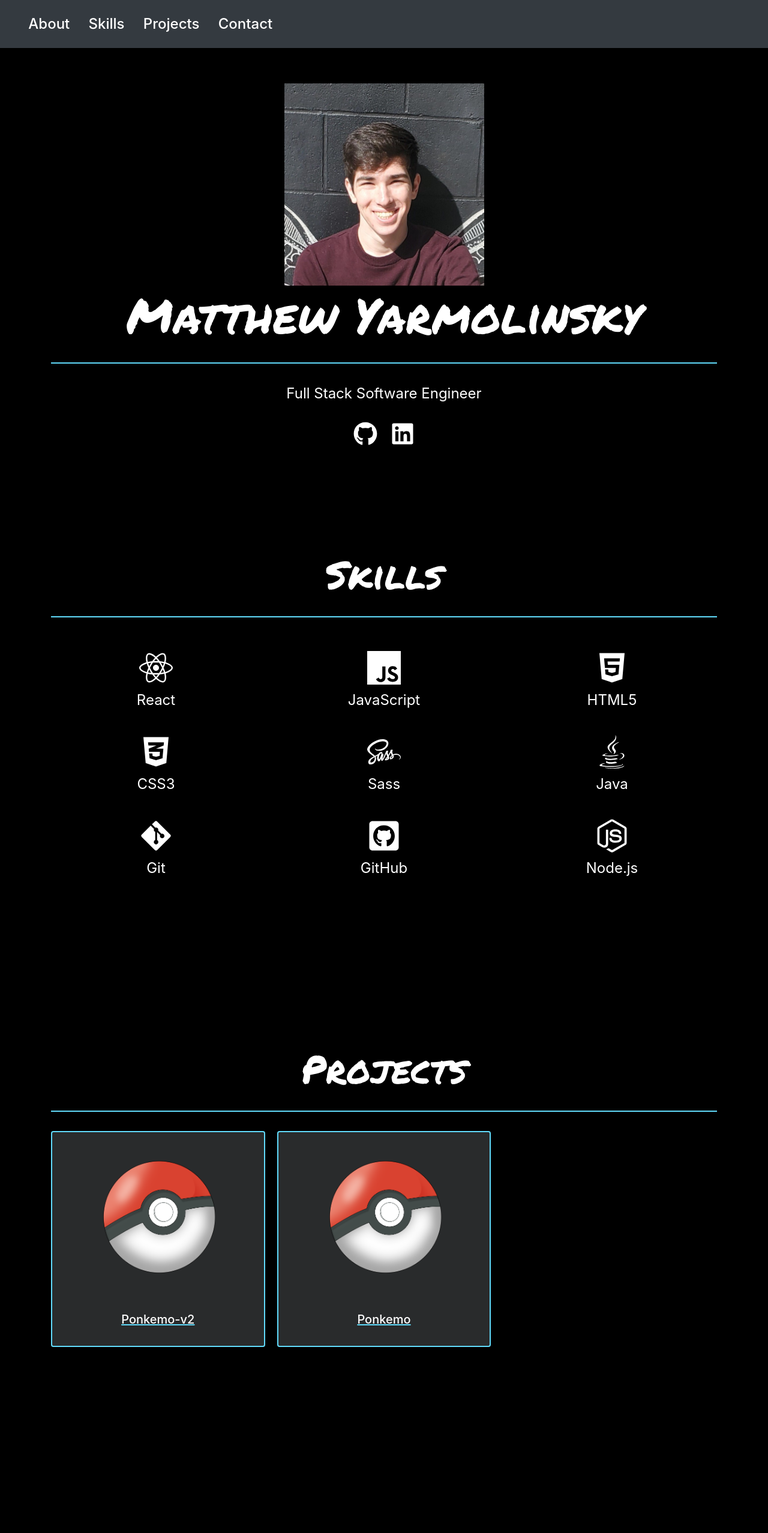
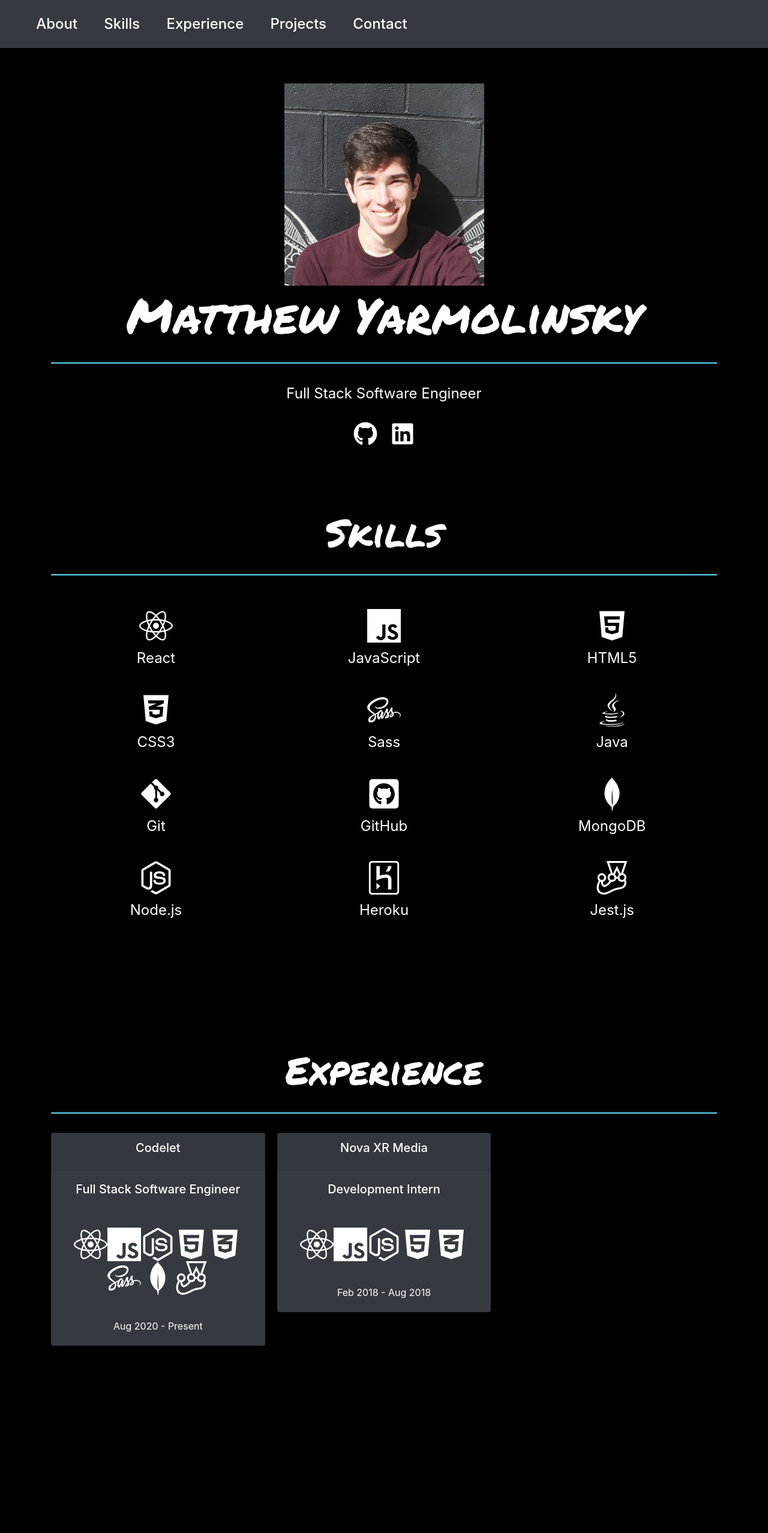
Before and after one commit to myarmolinsky/Portfolio, a React (Create React App) app: page / in a window 1280 px wide. Shown: the top 2555 px of the page at 60% size. Built offline with nearby package versions, Linux system fonts and the light colour scheme.

Commit message:
Added Experience section

```diff
--- a/src/components/About.js
+++ b/src/components/About.js
@@ -3,11 +3,12 @@ import { name } from "../data";
 // PFP
 import pfp from "../assets/images/pfp.jpg";
 
-const About = ({ theme }) => {
-  const newTheme = `${theme} d-flex flex-column min-vh-100 justify-content-center`;
-
+const About = () => {
   return (
-    <header id="about" className={newTheme}>
+    <header
+      id="about"
+      className="d-flex flex-column min-vh-100 justify-content-center"
+    >
       <div className="container text-center">
         <img className="pfp" src={pfp} alt="Matthew Yarmolinsky" />
         <h1>{name}</h1>
--- a/src/components/App.js
+++ b/src/components/App.js
@@ -1,25 +1,22 @@
-import { useState } from "react";
-import { githubUrl, linkedinUrl } from "../data";
 import About from "./About";
 import Skills from "./Skills";
 import Projects from "./Projects";
 import Contact from "./Contact";
 import Footer from "./Footer";
 import NavBar from "./NavBar";
+import Experience from "./Experience";
 
 const App = () => {
-  // Change the defualt theme below ("dark" or "light")
-  const [theme, setTheme] = useState("dark");
-
   return (
-    <>
-      <NavBar theme={theme} setTheme={setTheme} />
-      <About theme={theme} />
-      <Skills theme={theme} />
-      <Projects theme={theme} />
-      <Contact theme={theme} />
-      <Footer githubUrl={githubUrl} linkedinUrl={linkedinUrl} />
-    </>
+    <div className="dark">
+      <NavBar />
+      <About />
+      <Skills />
+      <Experience />
+      <Projects />
+      <Contact />
+      <Footer />
+    </div>
   );
 };
 
--- a/src/components/Contact.js
+++ b/src/components/Contact.js
@@ -1,8 +1,8 @@
 import { email, name } from "../data";
 import pfp from "../assets/images/pfp.jpg";
 
-const Contact = ({ theme }) => {
-  const newTheme = `${theme} d-flex flex-column justify-content-center`;
+const Contact = () => {
+  const newTheme = `d-flex flex-column justify-content-center`;
 
   return (
     <section id="contact" className={newTheme}>
--- /dev/null
+++ b/src/components/Experience.js
@@ -0,0 +1,39 @@
+// https://react-bootstrap.github.io/components/cards/#card-columns
+import { CardColumns, Card } from "react-bootstrap";
+import { experiences } from "../data";
+
+const Experience = () => {
+  return (
+    <section
+      id="experience"
+      className="d-flex flex-column min-vh-100 justify-content-center align-items-center text-center"
+    >
+      <div className="container">
+        <h2>Experience</h2>
+        <hr />
+        <CardColumns>
+          {experiences.map((experience, index) => (
+            <Card key={index} className="experience-card">
+              <Card.Header>
+                <Card.Title className="d-inline-block">
+                  {experience.name}
+                </Card.Title>
+              </Card.Header>
+              <Card.Body>
+                <Card.Title>{experience.position}</Card.Title>
+              </Card.Body>
+              <Card.Body>
+                {experience.tech.map((tech, index) => (
+                  <span key={index}>{tech}</span>
+                ))}
+              </Card.Body>
+              <Card.Body>{experience.timeline}</Card.Body>
+            </Card>
+          ))}
+        </CardColumns>
+      </div>
+    </section>
+  );
+};
+
+export default Experience;
--- a/src/components/NavBar.js
+++ b/src/components/NavBar.js
@@ -3,33 +3,62 @@ import { Nav, Navbar } from "react-bootstrap";
 // https://www.npmjs.com/package/react-scroll
 import { Link } from "react-scroll";
 
-const NavBar = ({ theme }) => {
+const NavBar = () => {
   return (
-    <Navbar
-      className={theme + " navbar"}
-      bg="dark"
-      variant="dark"
-      fixed="top"
-      expand="lg"
-    >
+    <Navbar className="navbar" bg="dark" variant="dark" fixed="top" expand="lg">
       <Nav className="h4">
         <Nav.Item className="navbar-item">
-          <Link className="text-white" to="about" smooth={true}>
+          <Link
+            className="text-white"
+            to="about"
+            smooth={true}
+            spy={true}
+            activeClass="active"
+          >
             About
           </Link>
         </Nav.Item>
         <Nav.Item className="navbar-item">
-          <Link className="text-white" to="skills" smooth={true}>
+          <Link
+            className="text-white"
+            to="skills"
+            smooth={true}
+            spy={true}
+            activeClass="active"
+          >
             Skills
           </Link>
         </Nav.Item>
         <Nav.Item className="navbar-item">
-          <Link className="text-white" to="projects" smooth={true}>
+          <Link
+            className="text-white"
+            to="experience"
+            smooth={true}
+            spy={true}
+            activeClass="active"
+          >
+            Experience
+          </Link>
+        </Nav.Item>
+        <Nav.Item className="navbar-item">
+          <Link
+            className="text-white"
+            to="projects"
+            smooth={true}
+            spy={true}
+            activeClass="active"
+          >
             Projects
           </Link>
         </Nav.Item>
         <Nav.Item className="navbar-item">
-          <Link className="text-white" to="contact" smooth={true}>
+          <Link
+            className="text-white"
+            to="contact"
+            smooth={true}
+            spy={true}
+            activeClass="active"
+          >
             Contact
           </Link>
         </Nav.Item>
--- a/src/components/Projects.js
+++ b/src/components/Projects.js
@@ -3,11 +3,12 @@ import React from "react";
 import { CardColumns, Card } from "react-bootstrap";
 import { projects } from "../data";
 
-const Projects = ({ theme }) => {
-  const newTheme = `${theme} d-flex flex-column min-vh-100 justify-content-center align-items-center text-center`;
-
+const Projects = () => {
   return (
-    <section id="projects" className={newTheme}>
+    <section
+      id="projects"
+      className="d-flex flex-column min-vh-100 justify-content-center align-items-center text-center"
+    >
       <div className="container">
         <h2>Projects</h2>
         <hr />
--- a/src/components/Skills.js
+++ b/src/components/Skills.js
@@ -1,10 +1,11 @@
 import { skillData } from "../data";
 
-const Skills = ({ theme }) => {
-  const newTheme = `${theme} d-flex flex-column min-vh-100 justify-content-center`;
-
+const Skills = () => {
   return (
-    <section id="skills" className={newTheme}>
+    <section
+      id="skills"
+      className="d-flex flex-column min-vh-100 justify-content-center align-items-center text-center"
+    >
       <div className="container text-center">
         <h2>Skills</h2>
         <hr />
--- a/src/data.js
+++ b/src/data.js
@@ -9,7 +9,7 @@ import {
   FaNodeJs,
   FaJava,
 } from "react-icons/fa";
-import { SiJavascript } from "react-icons/si";
+import { SiHeroku, SiJavascript, SiJest, SiMongodb } from "react-icons/si";
 
 // Projects Images (add your images to the /assets/images directory and import below)
 import ponkemo from "./assets/images/ponkemo.png";
@@ -58,8 +58,20 @@ export const skillData = [
     name: "GitHub",
   },
   {
+    icon: <SiMongodb className="display-4" />,
+    name: "MongoDB",
+  },
+  {
     icon: <FaNodeJs className="display-4" />,
     name: "Node.js",
+  },
+  {
+    icon: <SiHeroku className="display-4" />,
+    name: "Heroku",
+  },
+  {
+    icon: <SiJest className="display-4" />,
+    name: "Jest.js",
   },
 ];
 
@@ -77,3 +89,35 @@ export const projects = [
     image: ponkemo,
   },
 ];
+
+/* Experiences
+ ************************************************************** */
+export const experiences = [
+  {
+    name: "Codelet",
+    tech: [
+      <FaReact className="display-4" />,
+      <SiJavascript className="display-4" />,
+      <FaNodeJs className="display-4" />,
+      <FaHtml5 className="display-4" />,
+      <FaCss3Alt className="display-4" />,
+      <FaSass className="display-4" />,
+      <SiMongodb className="display-4" />,
+      <SiJest className="display-4" />,
+    ],
+    position: "Full Stack Software Engineer",
+    timeline: "Aug 2020 - Present",
+  },
+  {
+    name: "Nova XR Media",
+    tech: [
+      <FaReact className="display-4" />,
+      <SiJavascript className="display-4" />,
+      <FaNodeJs className="display-4" />,
+      <FaHtml5 className="display-4" />,
+      <FaCss3Alt className="display-4" />,
+    ],
+    position: "Development Intern",
+    timeline: "Feb 2018 - Aug 2018",
+  },
+];
--- a/src/scss/index.scss
+++ b/src/scss/index.scss
@@ -62,6 +62,9 @@ hr {
 .navbar-item {
   margin-left: 10%;
 }
+.experience-card {
+  background-color: #343a40;
+}
 
 /* Theme
 ************************************************************** */
@@ -70,61 +73,6 @@ hr {
 }
 .light {
   @include lightTheme();
-}
-
-/* Animations
-************************************************************** */
-.loading {
-  position: relative;
-}
-.loading::before {
-  content: "Loading...";
-  position: absolute;
-  color: $reactBlue;
-  overflow: hidden;
-  border-right: 4px solid $reactBlue;
-  animation: loading 5s linear infinite;
-}
-@keyframes loading {
-  0% {
-    width: 0;
-  }
-  50% {
-    width: 100%;
-  }
-  100% {
-    width: 0;
-  }
-}
-@keyframes spin {
-  from {
-    transform: rotate(0deg);
-  }
-  to {
-    transform: rotate(360deg);
-  }
-}
-.card:hover {
-  animation: bounce 1s;
-}
-@keyframes bounce {
-  0%,
-  20%,
-  60%,
-  100% {
-    -webkit-transform: translateY(0);
-    transform: translateY(0);
-  }
-
-  40% {
-    -webkit-transform: translateY(-20px);
-    transform: translateY(-20px);
-  }
-
-  80% {
-    -webkit-transform: translateY(-10px);
-    transform: translateY(-10px);
-  }
 }
 
 /* About
```
Also changed, not shown: src/components/appLoadingError.js (deleted, +0 -24 lines), src/components/projectsLoadingError.js (deleted, +0 -30 lines).
